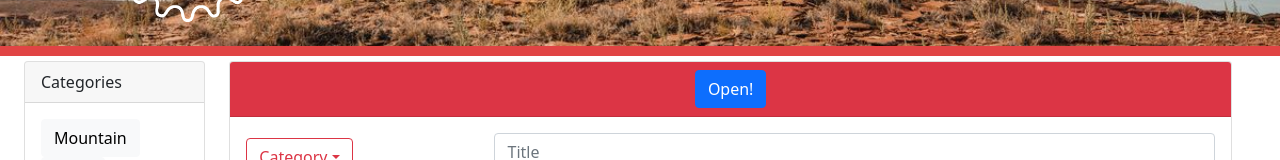
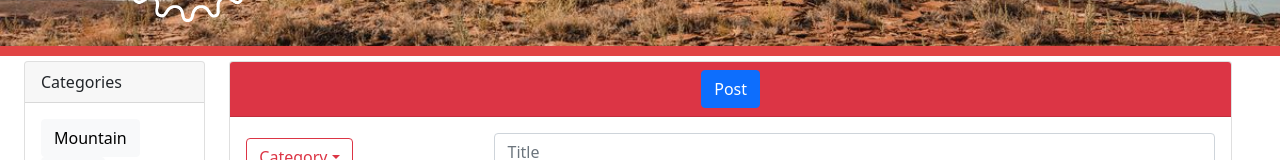
Before and after one commit to SprengerV/bike_check, a React (Create React App) app in the folder client/: page / in a window 1280 px wide. Shown: the part 155-315 px from the top of the page. Built offline with nearby package versions, Linux system fonts and the light colour scheme; a web font is replaced by a local one.

Commit message:
changed title of post card

```diff
--- a/client/src/Components/Post/index.js
+++ b/client/src/Components/Post/index.js
@@ -28,7 +28,7 @@ const Post = () => {
                     <Card>
                         <Card.Header className='text-center bg-danger text-white'>
                             <Accordion.Toggle as={Button} eventKey='0'>
-                                Open!
+                                Post
                             </Accordion.Toggle>
                         </Card.Header>
                         <Accordion.Collapse eventKey='0'>
```
